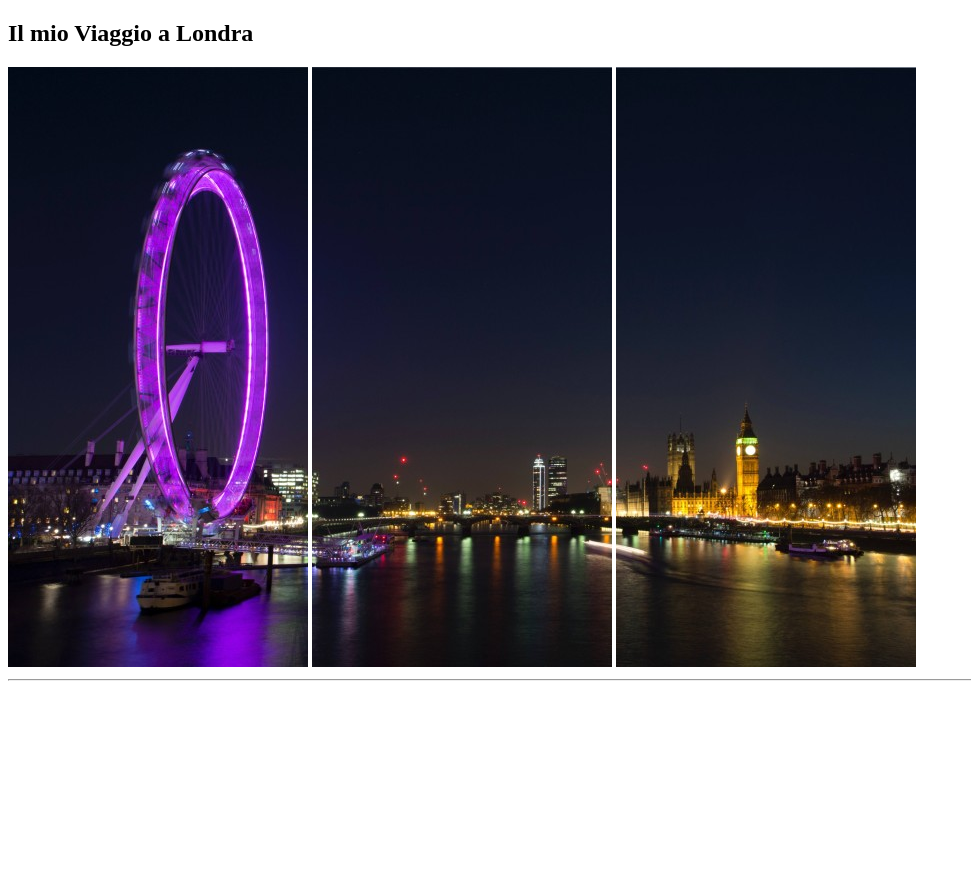
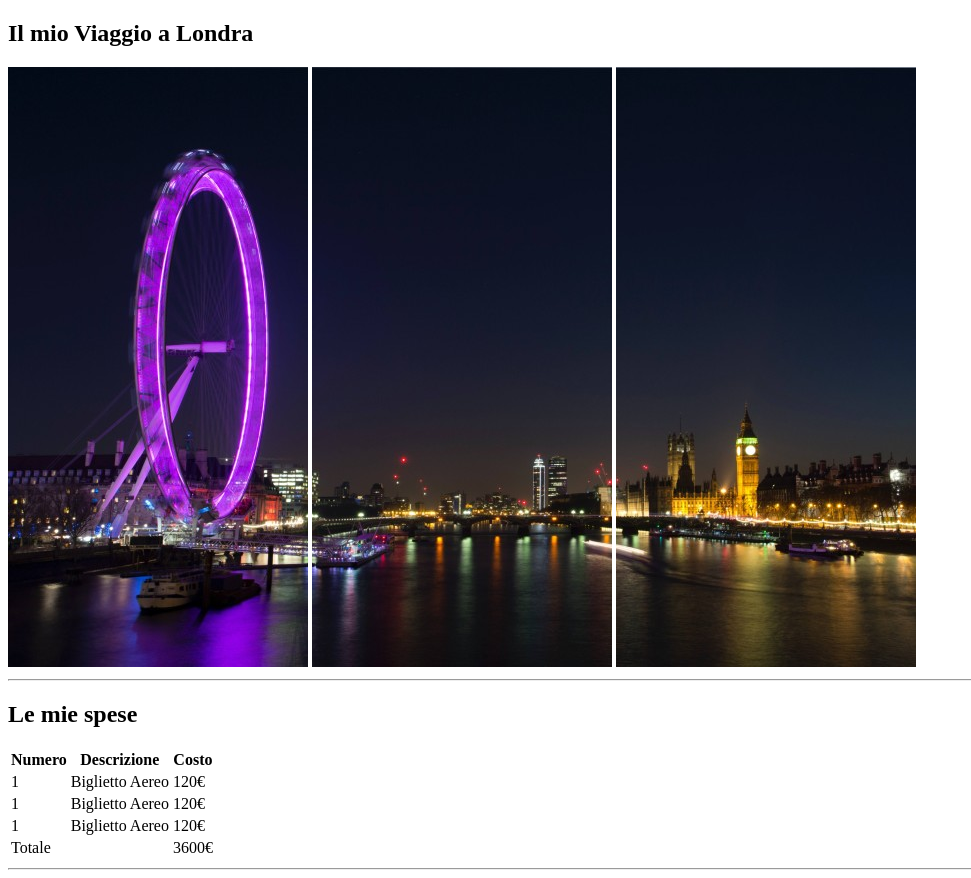
Before and after one commit to bonvi83/html-london-trip, a plain HTML site: page index.html in a window 1280 px wide. Shown: the whole page, without its empty margins (0-971 px from the left). Before the commit the page ends 800 px from the top, so only its background shows below. Drawn offline with Linux system fonts and the light colour scheme.

Commit message:
seconda sezione

```diff
--- a/index.html
+++ b/index.html
@@ -17,12 +17,53 @@
         <img src="./img/pexels-bill-emrich-230794-0.jpg" alt="immagine sinistra">
         <img src="./img/pexels-bill-emrich-230794-1.jpg" alt="immagine centro">
         <img src="./img/pexels-bill-emrich-230794-2.jpg" alt="immagine destra">
-        <hr>
     </section>
+
+    <hr>
 
     <!-- seconda sezione: le mie spese -->
     <section>
+        <h2>Le mie spese</h2>
+        <table>
+            <thead>
+                <tr>
+                    <th>Numero</th>
+                    <th>Descrizione</th>
+                    <th>Costo</th>
+                </tr>
+            </thead>
+
+            <tbody>
+                <tr>
+                    <td>1</td>
+                    <td>Biglietto Aereo</td>
+                    <td>120€</td>
+                </tr>
+
+                <tr>
+                    <td>1</td>
+                    <td>Biglietto Aereo</td>
+                    <td>120€</td>
+                </tr>
+
+                <tr>
+                    <td>1</td>
+                    <td>Biglietto Aereo</td>
+                    <td>120€</td>
+                </tr>
+            </tbody>
+
+            <tfoot>
+                <tr>
+                    <td>Totale</td>
+                    <td></td>
+                    <td>3600€</td>
+                </tr>
+            </tfoot>
+        </table>
     </section>
+
+    <hr>
 
     <!-- terza sezione: cose da fare -->
     <section>
```
